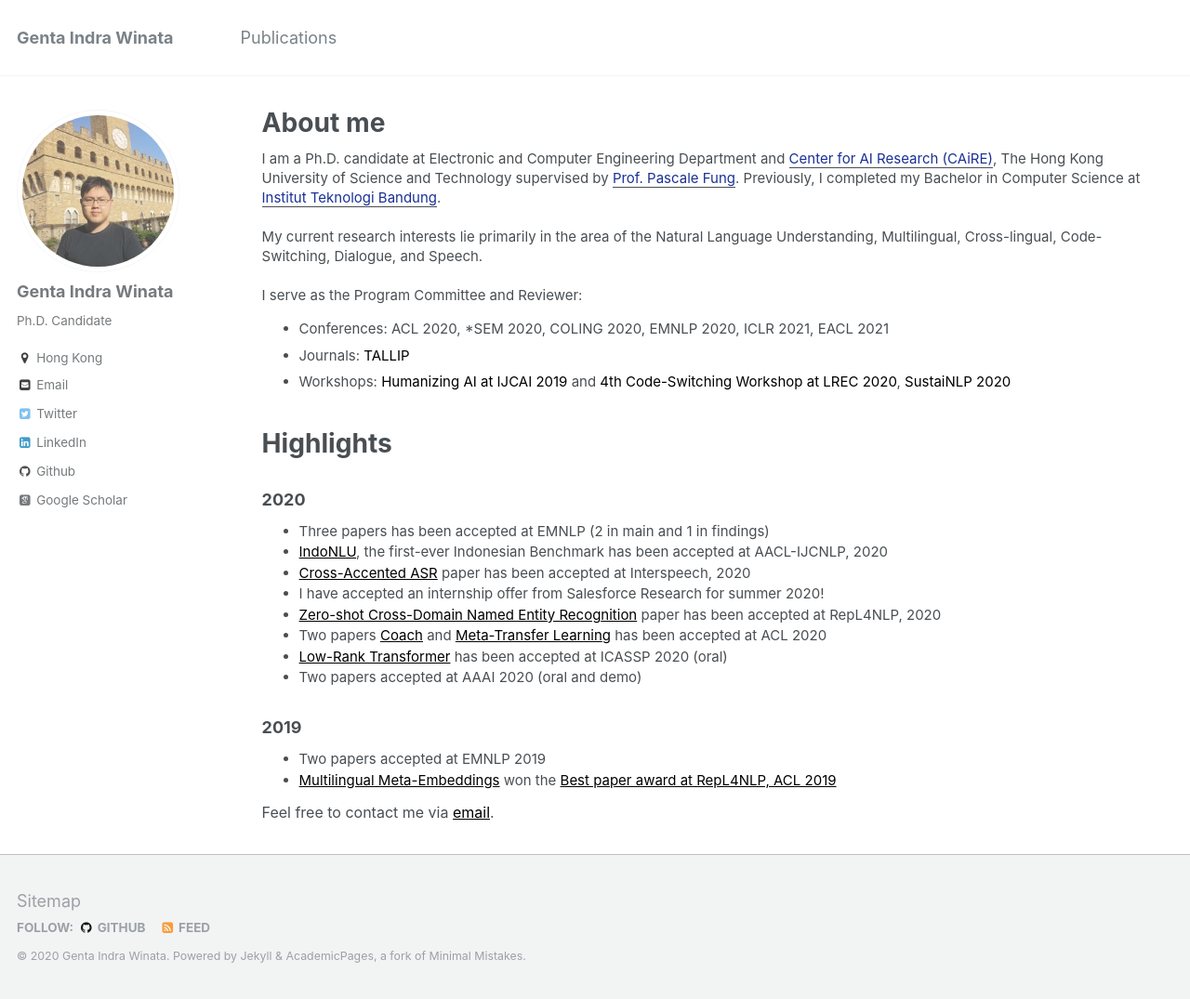
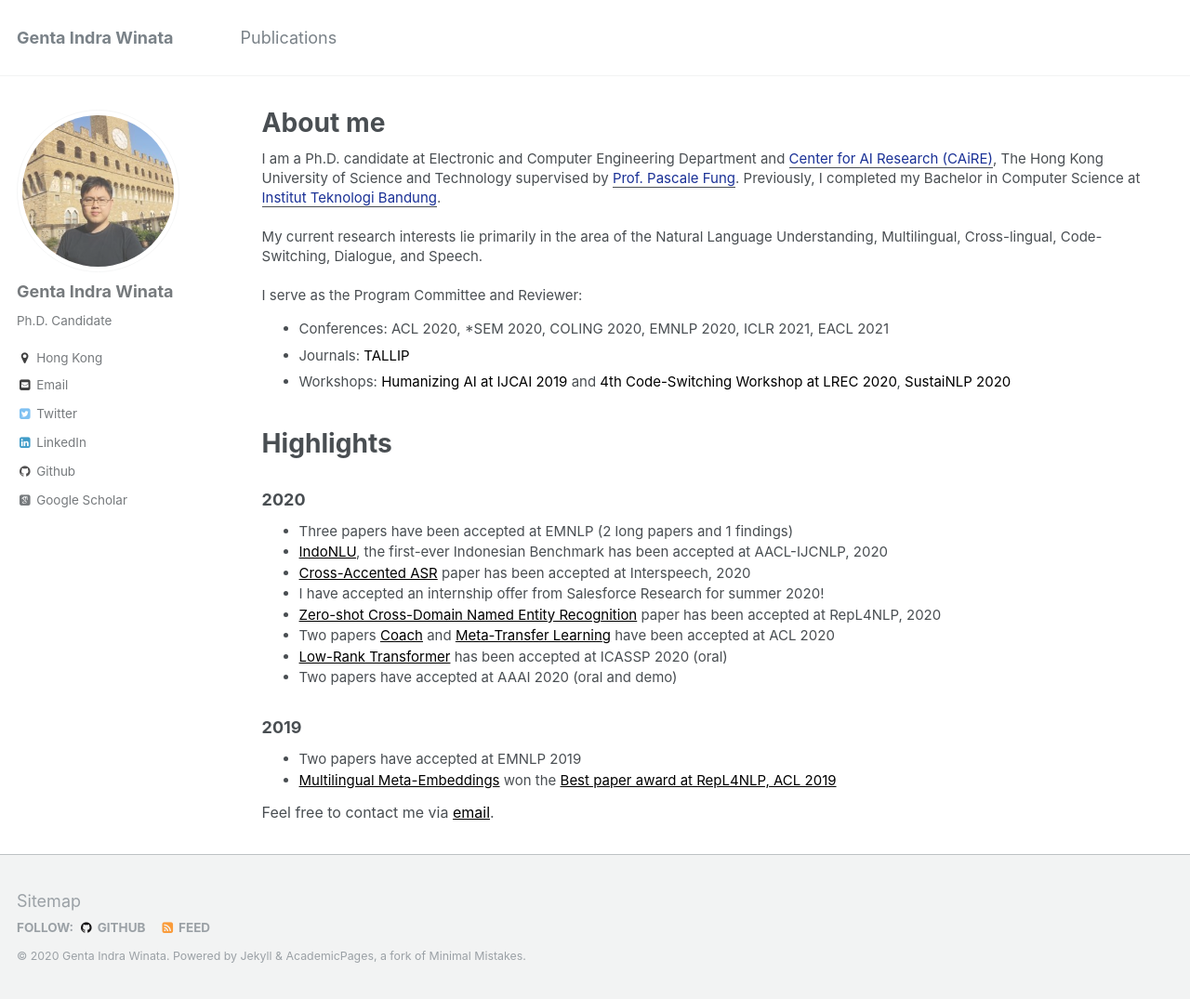
Before and after one commit to gentaiscool/gentaiscool.github.io, a Jekyll site: the page built from _pages/about.md, in a window 1280 px wide and 1075 px high. Shown: the whole window at 93% size. Built offline with Jekyll 4.4.1, drawn with Linux system fonts in a browser that asks for light colours; some web fonts are replaced.

Commit message:
update homepage

```diff
--- a/_layouts/about.html
+++ b/_layouts/about.html
@@ -80,18 +80,18 @@
       <h3>2020</h3>
       <ul style="line-height:100%; font-size:15px">
         <!-- <li>Program Committee of <a href="https://cod1r.github.io/Code-Switching/" style="color:#000000">4th Code-Switching Workshop, LREC 2020</a></li> -->
-        <li>Three papers has been accepted at EMNLP (2 in main and 1 in findings)</li>
+        <li>Three papers have been accepted at EMNLP (2 long papers and 1 findings)</li>
         <li><a href="https://arxiv.org/pdf/2009.05387.pdf" style="color:#000000">IndoNLU</a>, the first-ever Indonesian Benchmark has been accepted at AACL-IJCNLP, 2020</li>
         <li><a href="https://arxiv.org/pdf/2003.01901.pdf" style="color:#000000">Cross-Accented ASR</a> paper has been accepted at Interspeech, 2020</li>
         <li>I have accepted an internship offer from Salesforce Research for summer 2020!</li>
         <li><a href="https://arxiv.org/pdf/2002.05923.pdf" style="color:#000000">Zero-shot Cross-Domain Named Entity Recognition</a> paper has been accepted at RepL4NLP, 2020</li>
-        <li>Two papers <a href="https://arxiv.org/abs/2004.11727" style="color:#000000">Coach</a> and <a href="https://arxiv.org/abs/2004.14228" style="color:#000000">Meta-Transfer Learning</a> has been accepted at ACL 2020</li>
+        <li>Two papers <a href="https://arxiv.org/abs/2004.11727" style="color:#000000">Coach</a> and <a href="https://arxiv.org/abs/2004.14228" style="color:#000000">Meta-Transfer Learning</a> have been accepted at ACL 2020</li>
         <li><a href="https://arxiv.org/abs/1910.13923" style="color:#000000">Low-Rank Transformer</a> has been accepted at ICASSP 2020 (oral)</li>
-        <li>Two papers accepted at AAAI 2020 (oral and demo)</li>
+        <li>Two papers have accepted at AAAI 2020 (oral and demo)</li>
       </ul>
       <h3>2019</h3>
       <ul style="line-height:100%; font-size:15px">
-        <li>Two papers accepted at EMNLP 2019</li>
+        <li>Two papers have accepted at EMNLP 2019</li>
         <li><a href="https://www.aclweb.org/anthology/W19-4320.pdf" style="color:#000000">Multilingual Meta-Embeddings</a> won the <a href="https://twitter.com/seb_ruder/status/1157318969977704448" style="color:#000000">Best paper award at RepL4NLP, ACL 2019</a></li>
         <!-- <li>Program Committee of <a href="https://www.humanizing-ai.com/program.html" style="color:#000000">Humanizing AI Workshop, IJCAI 2019</a></li> -->
       </ul>
```
